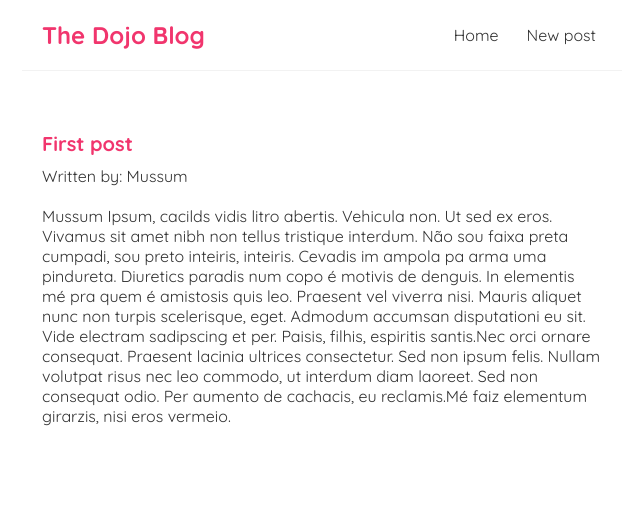
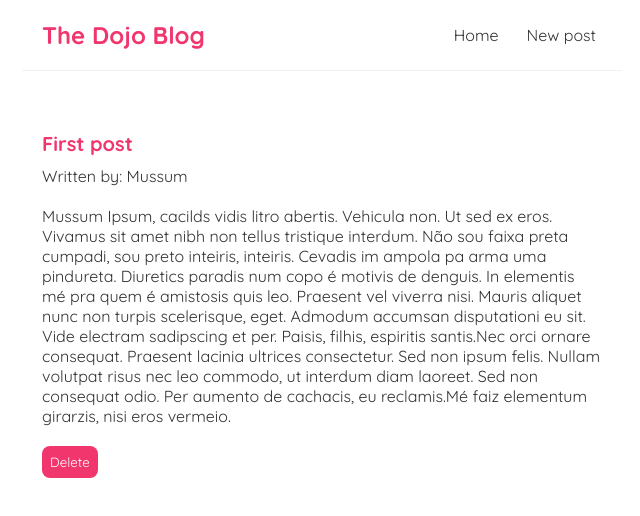
Before and after one commit to lu1zf/dojo-blog, a React (Create React App) app: page /posts/1 in a window 1280 px wide. Shown: the top 516 px of the page, without its empty margins (318-958 px from the left). Built offline with nearby package versions, Linux system fonts and the light colour scheme; data requests are answered from the project's data file.

Commit message:
feat(post): implements delete post

```diff
--- a/src/components/PostDetails/index.js
+++ b/src/components/PostDetails/index.js
@@ -1,3 +1,4 @@
+import { useHistory } from "react-router-dom";
 import { useParams } from "react-router-dom";
 import useFetch from "../../hooks/useFetch";
 
@@ -6,6 +7,15 @@ import './styles.css';
 const PostDetails = () => {
   const { id } = useParams();
   const { data: post, error, isPending } = useFetch(`http://localhost:8000/posts/${id}`);
+  const history = useHistory();
+
+  const handleDelete = (id) => {
+    fetch(`http://localhost:8000/posts/${id}`, {
+      method: 'DELETE',
+    }).then(() => {
+      history.push('/');
+    })
+  }
 
   return (
     <div className="post-details">
@@ -18,6 +28,9 @@ const PostDetails = () => {
           <div>
             {post.body}
           </div>
+          <button onClick={() => { handleDelete(post.id) }}>
+            Delete
+          </button>
         </article>
       )}
     </div>
--- a/src/components/PostDetails/styles.css
+++ b/src/components/PostDetails/styles.css
@@ -7,3 +7,12 @@
 .post-details div {
   margin: 20px 0;
 }
+
+.post-details button {
+  background: var(--pink-500);
+  color: white;
+  border: 0;
+  padding: 8px;
+  border-radius: 8px;
+  cursor: pointer;
+}
```
